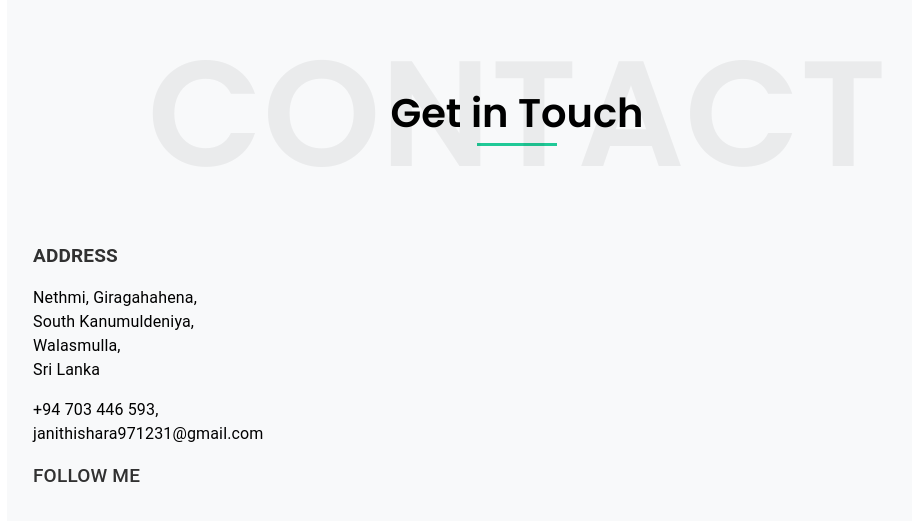
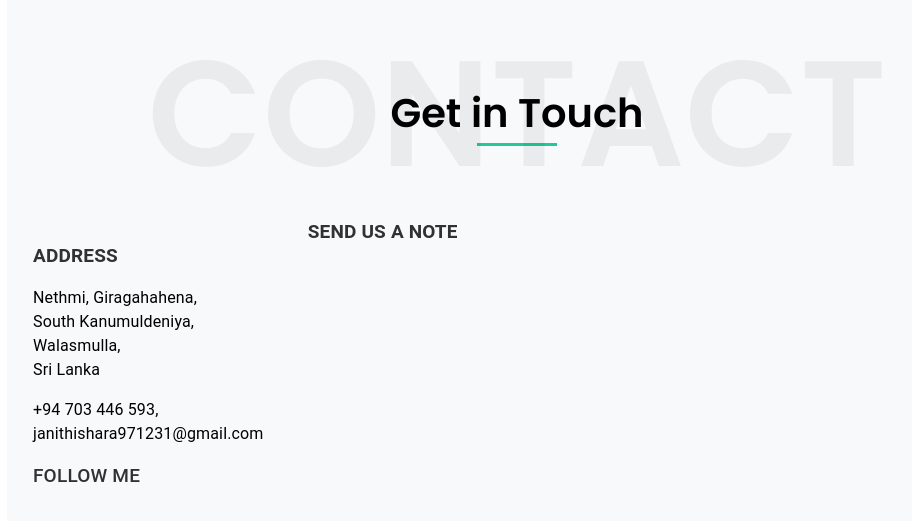
Before and after one commit to gmjishara/Portfolio_Website, a React (Create React App) app: page / in a window 1280 px wide. Shown: the part 6032-6553 px from the top of the page, without its empty margins (253-1165 px from the left). Built offline with nearby package versions, Linux system fonts and the light colour scheme.

Commit message:
start send part of contact

```diff
--- a/src/Pages/Contact/Contact.js
+++ b/src/Pages/Contact/Contact.js
@@ -34,7 +34,9 @@ export default function Contact() {
             </Grid>
           </Grid>
 
-          <Grid container spacing={3} sm={8}></Grid>
+          <Grid container spacing={3} sm={8}>
+            <Typography style={{ fontSize: "19px", fontWeight: "600", opacity: "0.8" }}>SEND US A NOTE</Typography>
+          </Grid>
         </Grid>
       </SectionLayout>
     </div>
```
